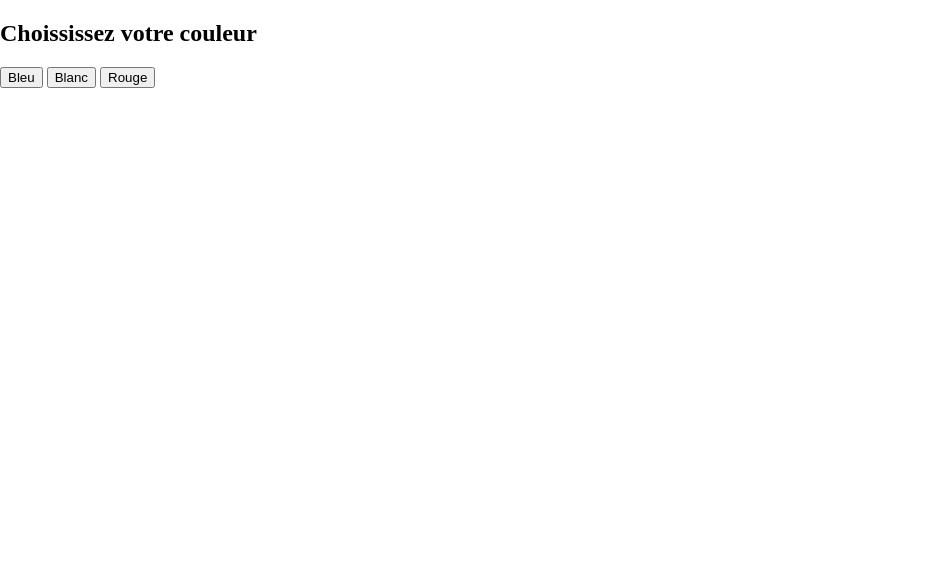
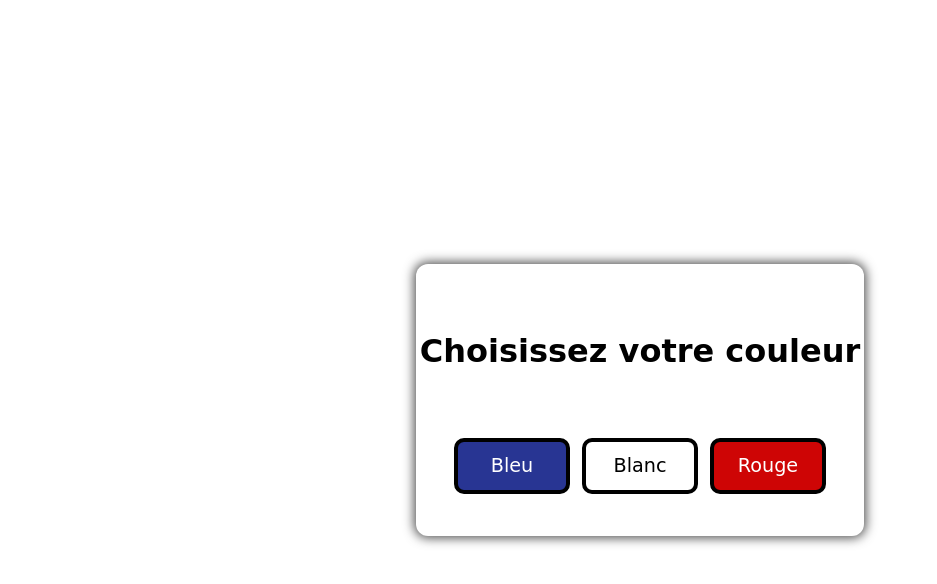
Before and after one commit to LaurieLM/cookies_Exercice, a plain HTML site: page index.html in a window 1280 px wide. Shown: the whole page, without its empty margins (0-937 px from the left). Drawn offline with Linux system fonts and the light colour scheme.

Commit message:
feature/ add style + fix html

```diff
--- a/index.html
+++ b/index.html
@@ -11,10 +11,13 @@
 
 <body>
     <div class="container">
-        <h2>Choississez votre couleur</h2>
-        <button id="button-blue">Bleu</button>
-        <button id="button-white">Blanc</button>
-        <button id="button-red">Rouge</button>
+        <h2>Choisissez votre couleur</h2>
+        <div class="button-group">
+            <button id="button-blue">Bleu</button>
+            <button id="button-white">Blanc</button>
+            <button id="button-red">Rouge</button>
+        </div>
+
     </div>
 </body>
 
--- a/style.css
+++ b/style.css
@@ -1,3 +1,54 @@
 body {
   margin: 0;
+  width: 100vw;
+  height: 100vh;
+  display: flex;
+  align-items: center;
+  justify-content: center;
+  font-family: cursive;
 }
+
+.container {
+  display: flex;
+  flex-direction: column;
+  align-items: center;
+  justify-content: space-evenly;
+  width: 35vw;
+  height: 34vh;
+  border-radius: 12px;
+  box-shadow: 0px 0px 11px 2px rgba(0, 0, 0, 0.69);
+}
+
+.button-group {
+  display: flex;
+}
+
+h2 {
+  margin: 2vw 0;
+  font-size: 2.5vw;
+}
+
+button {
+  height: 7vh;
+  width: 9vw;
+  font-family: cursive;
+  font-size: 1.5vw;
+  border: solid 4px black;
+  border-radius: 10px;
+}
+
+#button-blue {
+  background-color: #283593;
+  color: white;
+  margin-right: 1vw;
+}
+
+#button-white {
+  background-color: white;
+  margin-right: 1vw;
+}
+
+#button-red {
+  background-color: #ce0505;
+  color: white;
+}
```
